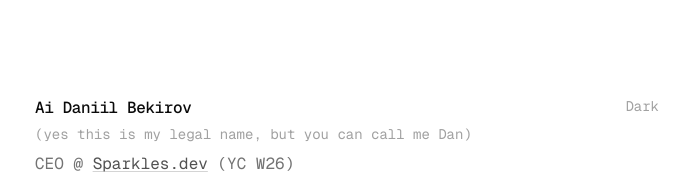
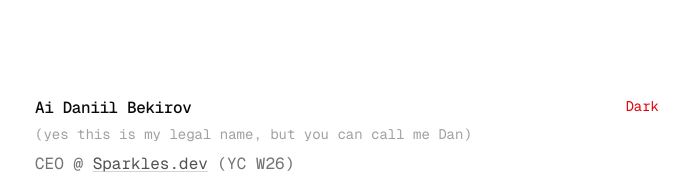
Before and after one commit to Texseractrum/me, a Next.js app: page / in a window 1280 px wide. Shown: the top 186 px of the page, without its empty margins (293-983 px from the left). Built offline with nearby package versions, Linux system fonts and the light colour scheme; no server answers; the database is empty.

Commit message:
style(theme-toggle): update color scheme for theme toggle button
Co-Authored-By: Sparkles <dan@sparkles.dev>

```diff
--- a/components/theme-toggle.tsx
+++ b/components/theme-toggle.tsx
@@ -13,7 +13,7 @@ export function ThemeToggle() {
 
   if (!mounted) {
     return (
-      <button className="font-mono text-sm text-neutral-400" aria-label="Toggle theme">
+      <button className="font-mono text-sm text-red-600" aria-label="Toggle theme">
         —
       </button>
     );
@@ -24,7 +24,7 @@ export function ThemeToggle() {
   return (
     <button
       onClick={() => setTheme(isDark ? "light" : "dark")}
-      className="font-mono text-sm text-neutral-400 transition-colors duration-200 hover:text-black dark:hover:text-white"
+      className="font-mono text-sm text-red-600 transition-colors duration-200 hover:text-red-700 dark:hover:text-red-500"
       aria-label="Toggle theme"
     >
       {isDark ? "Light" : "Dark"}
```
